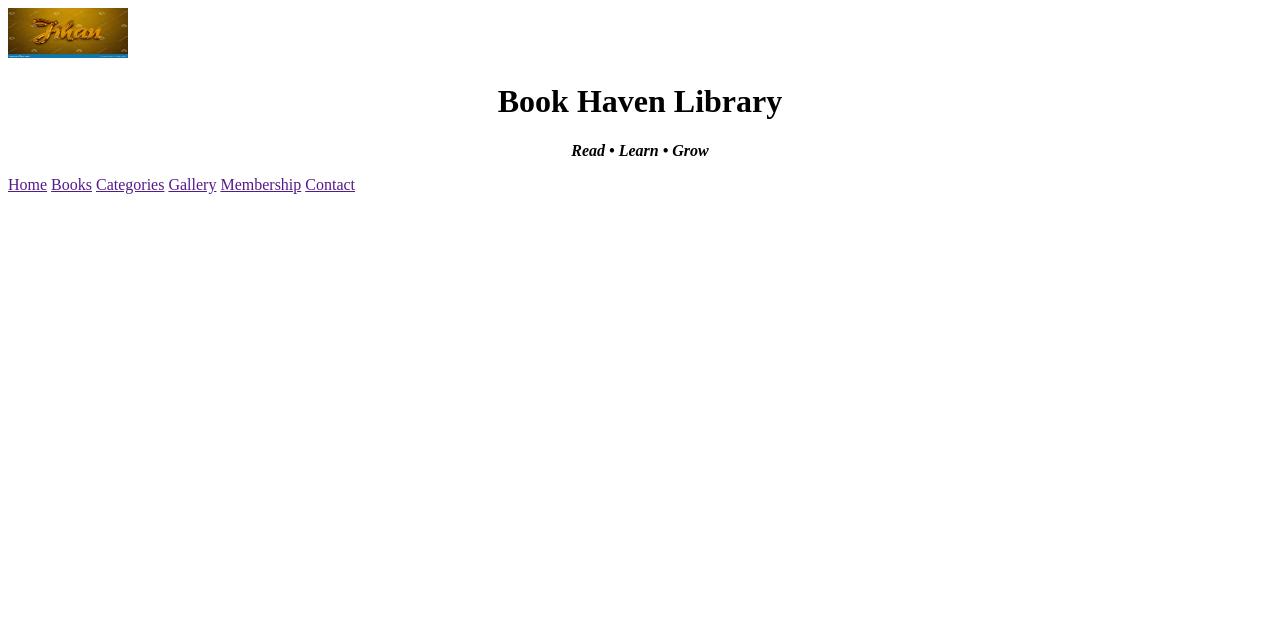
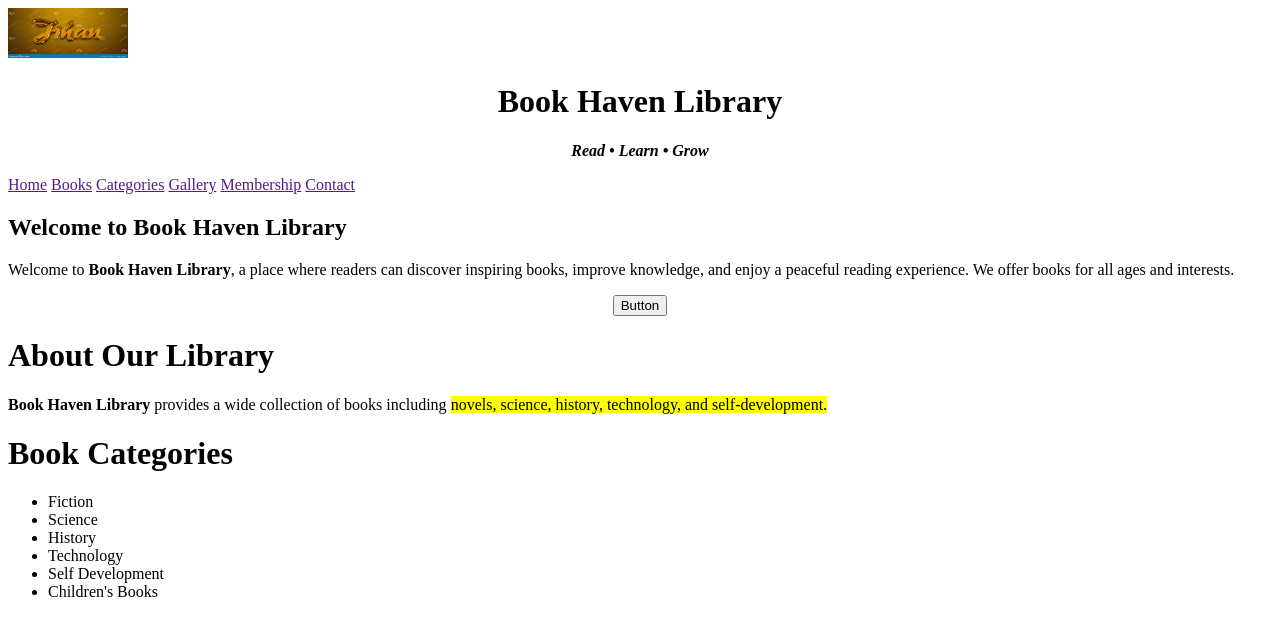
Before and after one commit to naimul291/my-second-practice, a plain HTML site: page index.html in a window 1280 px wide. Drawn offline with Linux system fonts and the light colour scheme.

Commit message:
button, about and categoties section added

```diff
--- a/index.html
+++ b/index.html
@@ -19,6 +19,26 @@
     <a href="">Membership</a>
     <a href="">Contact</a>
 </nav>
+<h2>Welcome to Book Haven Library</h2>
+<p>Welcome to <strong>Book Haven Library</strong>, a place where readers can discover inspiring books, improve knowledge, and enjoy a peaceful reading experience. We offer books for all ages and interests.</p>
+<div style="text-align: center;">
+  <button>Button</button>
+</div>
+
+<h1>About Our Library</h1>
+<p><strong>Book Haven Library</strong> provides a wide collection of books including <mark>novels, science, history, technology, and self-development.</mark></p>
+
+<h1>Book Categories</h1>
+<ul>
+    <li>Fiction</li>
+    <li>Science</li>
+    <li>History</li>
+    <li>Technology</li>
+    <li>Self Development</li>
+    <li>Children's Books</li>
+</ul>
+
+
 
 </body>
 </html>
```
